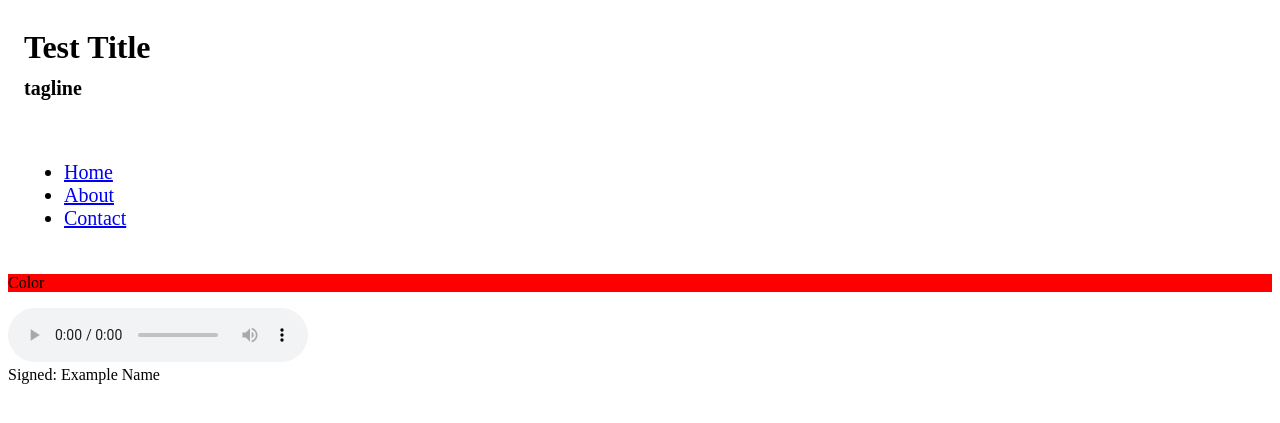
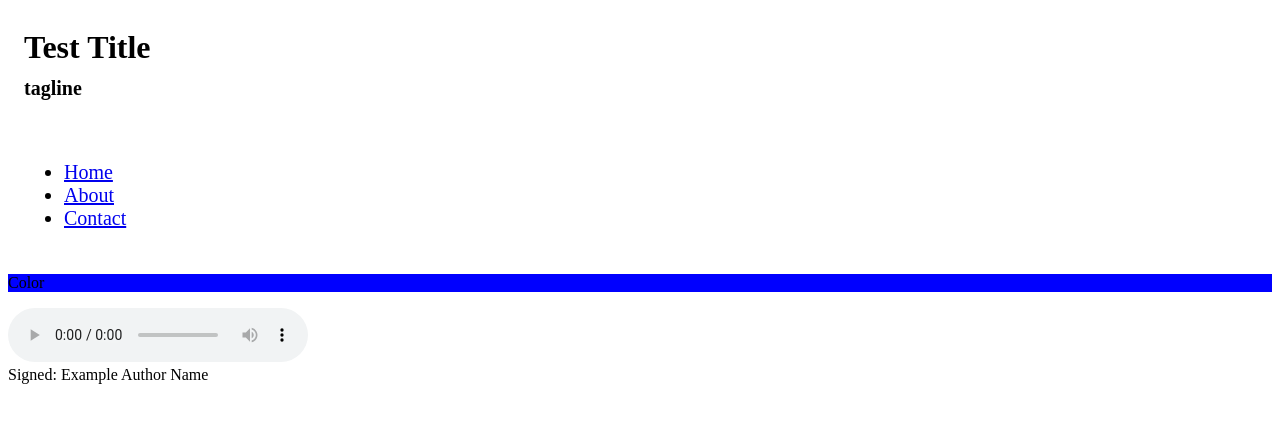
Before and after one commit to EnglishAdam/audio-across-webpage-php-example, a PHP site: page / in a window 1280 px wide. Shown: the top 423 px of the page. Run offline with PHP 8.4, Linux system fonts and the light colour scheme.

Commit message:
Minor consistency tweaks

```diff
--- a/_views/_index.php
+++ b/_views/_index.php
@@ -1,4 +1,5 @@
-<?php include('./_components/header.php'); ?>
-<p class="red">Color</p>
-<?php include('./_components/audio.php'); ?>
-<?php include('./_components/footer.php'); ?>
+<?php
+include('./_components/header.php');
+echo '<p class="blue">Color</p>';
+include('./_components/audio.php');
+include('./_components/footer.php');
--- a/about.php
+++ b/about.php
@@ -1,7 +1,7 @@
 <?php
   // Variables
-  $title = 'About Title';
-  $name = 'Example Name';
+  $title = 'About Page';
+  $name = 'Example Author Name';
 
   // Page View Setup
   $childView = './_views/_about.php';
--- a/contact.php
+++ b/contact.php
@@ -1,7 +1,7 @@
 <?php
   // Variables
-  $title = 'Contact Title';
-  $name = 'Example Name';
+  $title = 'Contact Page';
+  $name = 'Example Author Name';
 
   // Page View Setup
   $childView = './_views/_contact.php';
--- a/index.php
+++ b/index.php
@@ -1,7 +1,7 @@
 <?php
   // Variables
-  $title = 'Example Title';
-  $name = 'Example Name';
+  $title = 'Index Page';
+  $name = 'Example Author Name';
 
   // Page View Setup
   $childView = './_views/_index.php';
```
